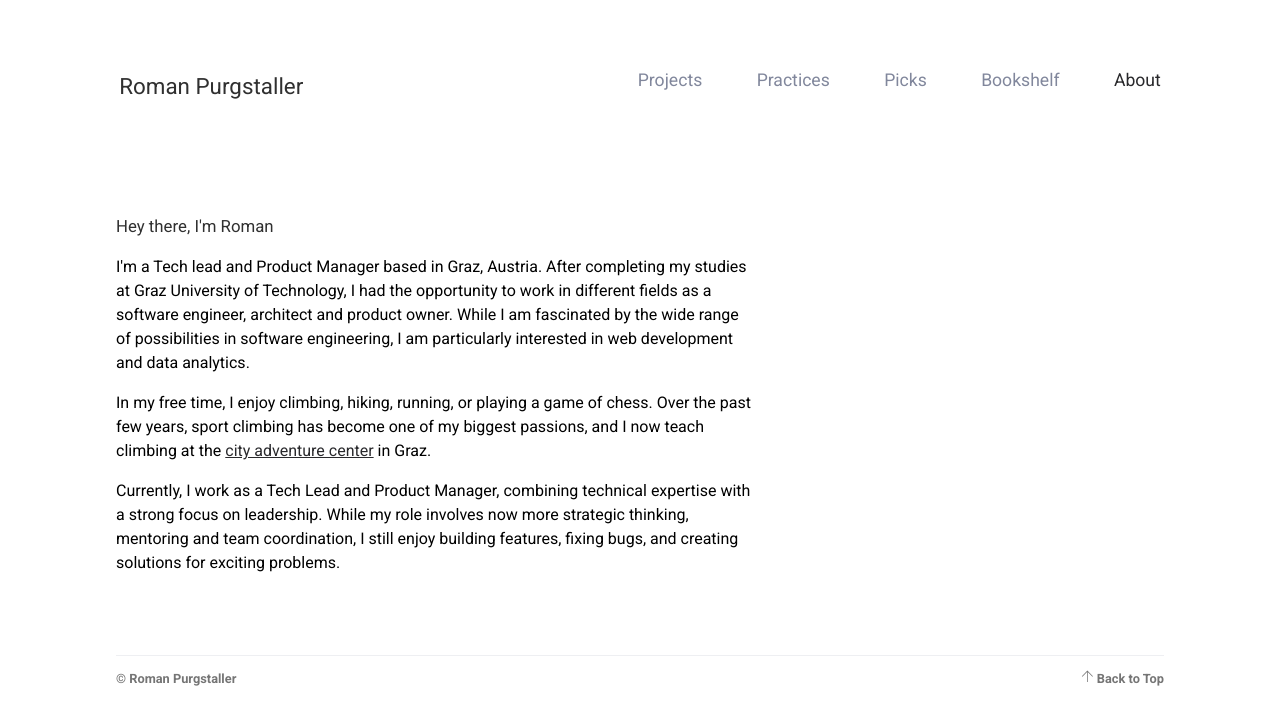
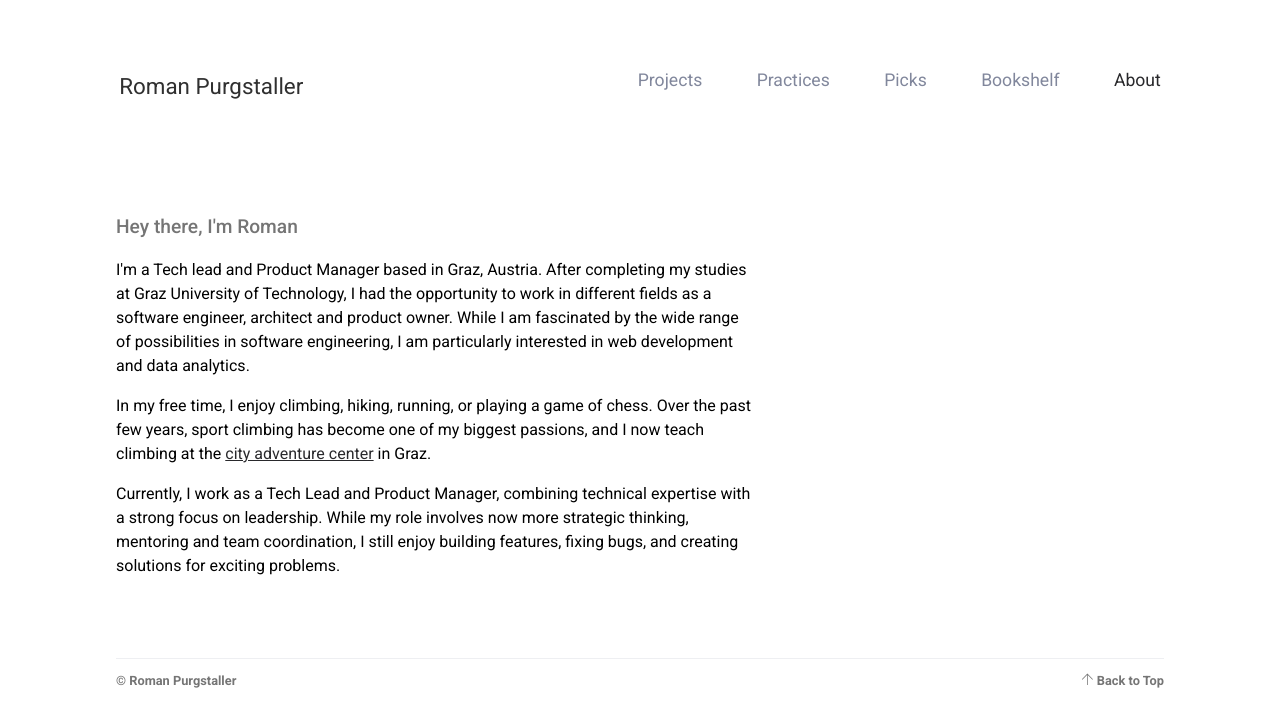
Before and after one commit to rpurgstaller/portfolio-website-react, a React (Create React App) app: page /about in a window 1280 px wide. Shown: the top 726 px of the page. Built offline with nearby package versions, Linux system fonts and the light colour scheme.

Commit message:
refine practices and about sections

```diff
--- a/src/components/About.js
+++ b/src/components/About.js
@@ -4,7 +4,8 @@ export default function About() {
   return (
     <div className="content-container about-container">
       <div className="column-about about-text-col">
-        <h2>Hey there, I'm Roman</h2>
+        <h1>Hey there, I'm Roman</h1>
+        <div>
           <p>
             I'm a Tech lead and Product Manager based in Graz, Austria. After completing my studies at Graz University of Technology,
             I had the opportunity to work in different fields as a software engineer, architect and product owner.
@@ -20,21 +21,7 @@ export default function About() {
             While my role involves now more strategic thinking, mentoring and team coordination, I still enjoy building features,
             fixing bugs, and creating solutions for exciting problems.
           </p>
-        {/*<h2>Key skills</h2>*/}
-        {/*<div>*/}
-        {/*  <ul>*/}
-        {/*    <li>Building apps and services that drive business value and foster growth</li>*/}
-        {/*    <li>Diving into business processes and complex domains to deliver valuable features</li>*/}
-        {/*    <li>Creating robust and scalable systems with a focus on code that's easy to reuse and evolve</li>*/}
-        {/*    <li>Developing data-driven applications and crafting meaningful visualizations to support informed decision-making</li>*/}
-        {/*    <li>Growing and empowering engineering teams within an agile environment</li>*/}
-        {/*    <li>Fostering a learning culture through honest and compassionate feedback</li>*/}
-        {/*  </ul>*/}
-        {/*</div>*/}
-        {/*<h1>My values</h1>*/}
-        {/*<div>*/}
-
-        {/*</div>*/}
+        </div>
       </div>
     </div>
   );
```
Lines whose indentation alone changed are shown as unchanged.
